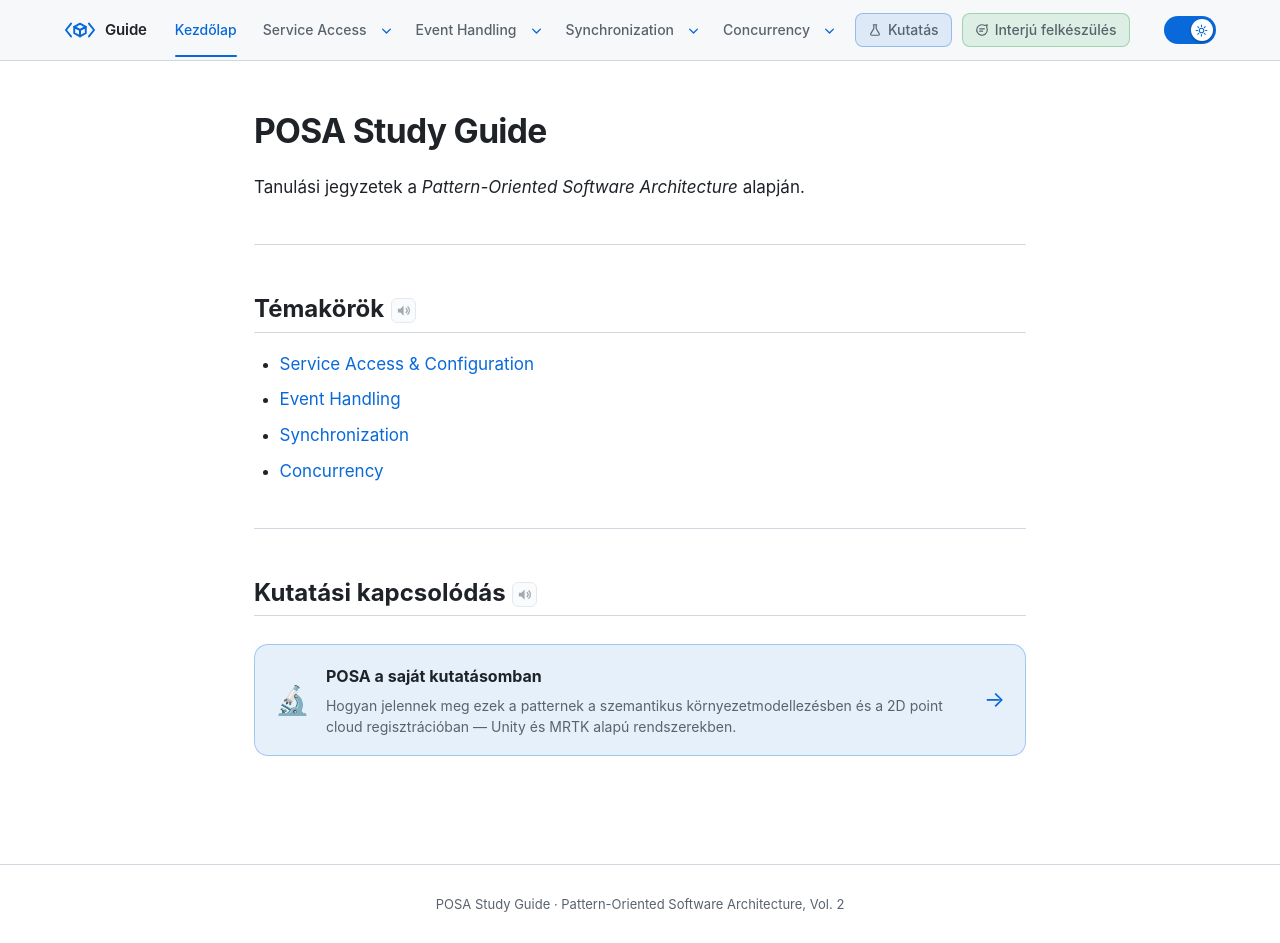
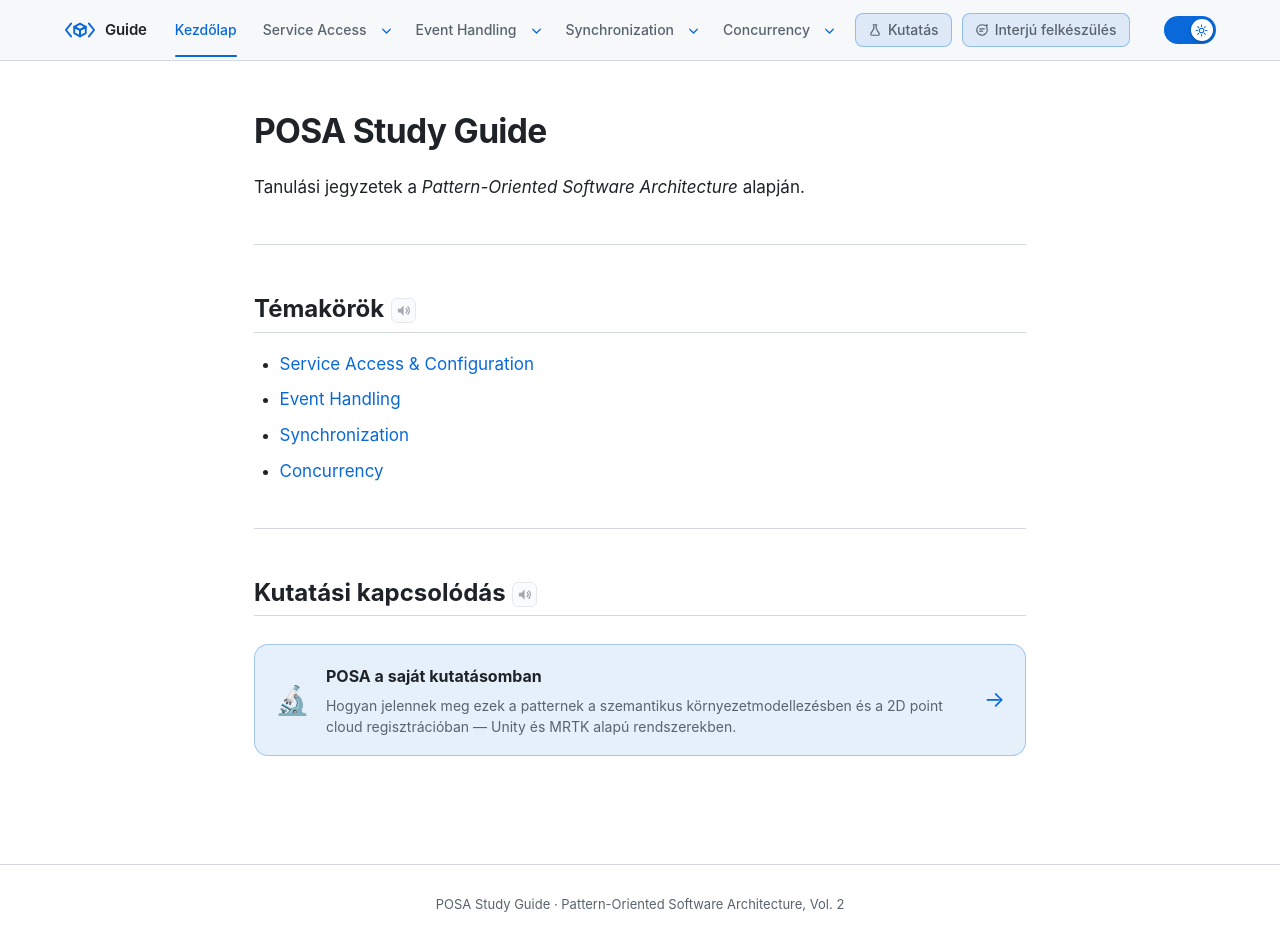
Before and after one commit to szappanka/posa2-study, a Jekyll site: the page built from index.md, in a window 1280 px wide and 943 px high. Built offline with Jekyll 4.4.1, drawn with Linux system fonts in a browser that asks for light colours.

Commit message:
style: revert Interview Prep button back to the same blue as Kutatás
Green didn't work aesthetically; keep both nav-cta pills visually
consistent and let the icon + label do the differentiation.

```diff
--- a/_layouts/default.html
+++ b/_layouts/default.html
@@ -181,7 +181,7 @@
             <span>Kutatás</span>
           </a>
           <a
-            class="nav-cta nav-cta-green{% if current == '/docs/interju-felkeszules' %} active{% endif %}"
+            class="nav-cta{% if current == '/docs/interju-felkeszules' %} active{% endif %}"
             href="{{ '/docs/interju-felkeszules' | relative_url }}"
             {% if current == '/docs/interju-felkeszules' %}aria-current="page"{% endif %}
           >
--- a/assets/css/style.css
+++ b/assets/css/style.css
@@ -347,20 +347,6 @@ body {
 .nav-cta-icon {
   display: block;
   flex-shrink: 0;
-}
-
-/* ===== Kiemelt "Interjú felkészülés" gomb — eltérő (zöld) szín, hogy
-   ne olvadjon egybe a "Kutatás" gombbal ===== */
-.nav-cta-green {
-  color: var(--quote-bar);
-  background: color-mix(in srgb, var(--quote-bar) 12%, transparent);
-  border-color: color-mix(in srgb, var(--quote-bar) 35%, transparent);
-}
-.nav-cta-green:hover,
-.nav-cta-green.active {
-  color: #fff;
-  background: var(--quote-bar);
-  border-color: var(--quote-bar);
 }
 
 /* ===== Téma-váltó csúszka ===== */
```
